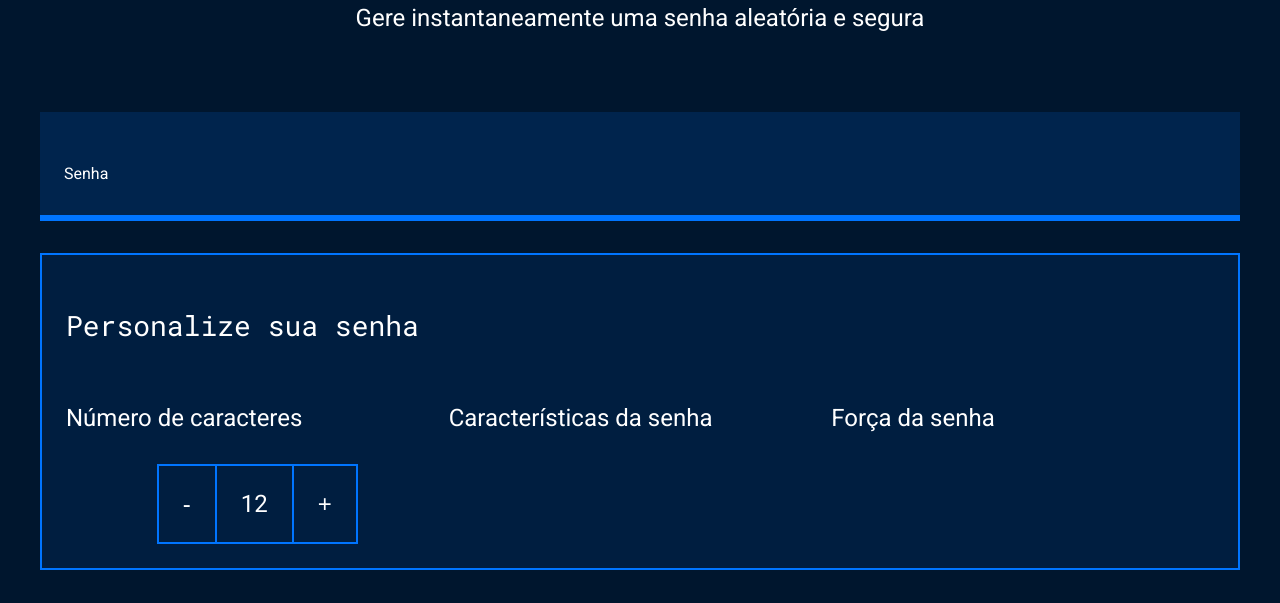
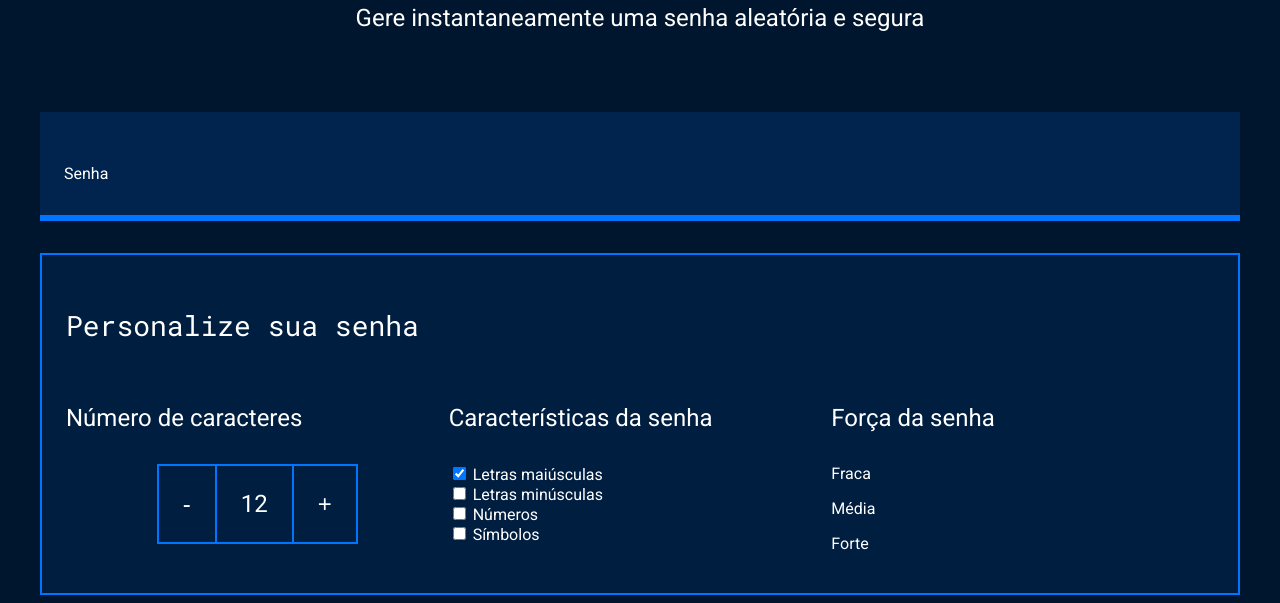
Before and after one commit to Ana-lu1/Seguranca-digital, a plain HTML site: page index.html in a window 1280 px wide. Shown: the part 214-817 px from the top of the page. Drawn offline with Linux system fonts and the light colour scheme.

Commit message:
Update index.html
Projeto final sem alteração

```diff
--- a/index.html
+++ b/index.html
@@ -17,7 +17,7 @@
         </div>
         <div class="conteudo-senha">
             <label for="senha">Senha</label>
-            <input name="senha" type="text" id="campo-senha">
+            <input name="senha" type="text" id="campo-senha" readonly>
         </div>
         <div class="parametro">
             <h3 class="parametro-titulo">Personalize sua senha</h3>
@@ -32,13 +32,37 @@
                 </div>
                 <div class="parametro-senha">
                     <h4 class="parametro-senha__titulo">Características da senha</h4>
+                    <div class="parametro-senha-checkbox">
+                        <input name="maiusculo" type="checkbox" class="checkbox" checked>
+                        <label for="maiusculo">Letras maiúsculas</label>
+                    </div>
+                    <div class="parametro-senha-checkbox">
+                        <input name="minusculo" type="checkbox" class="checkbox">
+                        <label for="minusculo">Letras minúsculas</label>
+                    </div>
+                    <div class="parametro-senha-checkbox">
+                        <input name="numero" type="checkbox" class="checkbox">
+                        <label for="numero">Números</label>
+                    </div>
+                    <div class="parametro-senha-checkbox">
+                        <input name="simbolo" type="checkbox" class="checkbox">
+                        <label for="simbolo">Símbolos</label>
+                    </div>
                 </div>
                 <div class="parametro-senha">
                     <h4 class="parametro-senha__titulo">Força da senha</h4>
+                    <div class="barra"></div>
+                    <div class="forca fraca"></div>
+                    <div class="parametro-senha-textos">
+                        <p>Fraca</p>
+                        <p>Média</p>
+                        <p>Forte</p>
+                    </div>
+                    <p class="entropia"></p>
                 </div>
             </div>
         </div>
     </section>
+    <script src="main.js"></script>
 </body>
-
-</html>
+    </html>
```
